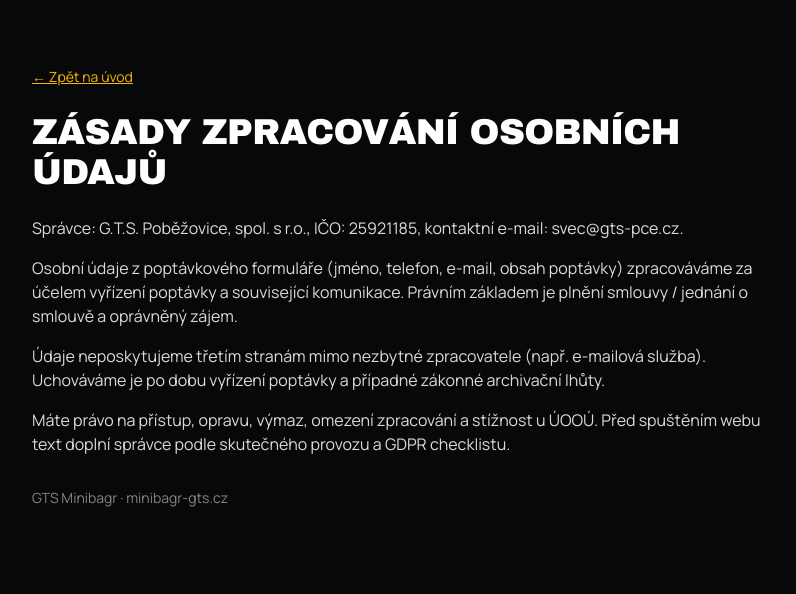
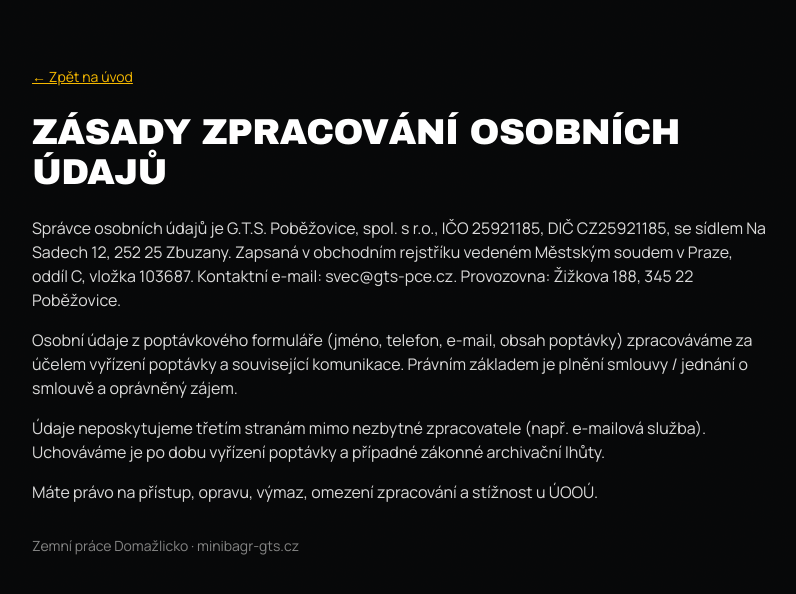
Before and after one commit to baudys/zemni-prace-pobezovice, a Next.js app: page /zasady-ochrany-osobnich-udaju in a window 1280 px wide. Shown: the top 594 px of the page, without its empty margins (240-1036 px from the left). Built offline with nearby package versions, Linux system fonts and the light colour scheme; no server answers.

Commit message:
✍️ content: fill legal placeholders with ARES and Zbyněk data

```diff
--- a/app/zasady-ochrany-osobnich-udaju/page.tsx
+++ b/app/zasady-ochrany-osobnich-udaju/page.tsx
@@ -18,9 +18,11 @@ export default function PrivacyPage() {
         Zásady zpracování osobních údajů
       </h1>
       <p className="mt-6">
-        Správce: <Placeholder value={site.operator} />, IČO:{" "}
-        <Placeholder value={site.ico} />, kontaktní e-mail:{" "}
-        <Placeholder value={site.email} />.
+        Správce osobních údajů je <Placeholder value={site.operator} />, IČO{" "}
+        <Placeholder value={site.ico} />, DIČ <Placeholder value={site.dic} />,
+        se sídlem <Placeholder value={site.hqAddress} />. {site.registry}{" "}
+        Kontaktní e-mail: <Placeholder value={site.email} />. Provozovna:{" "}
+        <Placeholder value={site.address} />.
       </p>
       <p className="mt-4">
         Osobní údaje z poptávkového formuláře (jméno, telefon, e-mail, obsah
@@ -35,8 +37,7 @@ export default function PrivacyPage() {
       </p>
       <p className="mt-4">
         Máte právo na přístup, opravu, výmaz, omezení zpracování a stížnost u
-        ÚOOÚ. Před spuštěním webu text doplní správce podle skutečného provozu a
-        GDPR checklistu.
+        ÚOOÚ.
       </p>
       <p className="mt-8 text-sm text-white/50">
         {unwrap(site.name)} · {unwrap(site.domain)}
--- a/components/sections/Contact.tsx
+++ b/components/sections/Contact.tsx
@@ -191,7 +191,7 @@ export function Contact() {
             </div>
             <div>
               <dt className="font-mono text-[11px] uppercase tracking-[0.22em] text-white/60">
-                Adresa
+                Provozovna
               </dt>
               <dd>
                 <Placeholder value={site.address} />
--- a/components/sections/Footer.tsx
+++ b/components/sections/Footer.tsx
@@ -17,8 +17,14 @@ export function Footer() {
             height={52}
             className="h-12 w-auto"
           />
-          <p className="mt-5 text-sm leading-relaxed text-white/55">
+          <p className="mt-5 text-sm leading-relaxed text-white/70">
             Provozuje <Placeholder value={site.operator} />
+          </p>
+          <p className="mt-2 text-sm leading-relaxed text-white/70">
+            Sídlo: <Placeholder value={site.hqAddress} />
+          </p>
+          <p className="mt-2 text-sm leading-relaxed text-white/70">
+            {site.registry}
           </p>
           <p className="mt-2 font-mono text-[11px] text-white/60">
             IČO: <Placeholder value={site.ico} /> · DIČ:{" "}
@@ -60,8 +66,8 @@ export function Footer() {
                 <Placeholder value={site.email} />
               </a>
             </li>
-            <li className="pt-2 text-white/55">
-              <Placeholder value={site.address} />
+            <li className="pt-2 text-white/70">
+              Provozovna: <Placeholder value={site.address} />
             </li>
             <li className="text-white/45">
               <Placeholder value={site.openingHours} />
--- a/content/site.ts
+++ b/content/site.ts
@@ -40,7 +40,7 @@ export function collectExamplePaths(
 }
 
 export const site = {
-  name: ex("GTS Minibagr"),
+  name: "Zemní práce Domažlicko",
   domain: ex("minibagr-gts.cz"),
   operator: "G.T.S. Poběžovice, spol. s r.o.",
   ico: "25921185",
@@ -49,8 +49,12 @@ export const site = {
   phoneHref: "tel:+420724518782",
   email: "svec@gts-pce.cz",
   emailHref: "mailto:svec@gts-pce.cz",
+  /** Provozovna (Kontakt, JSON-LD). Sídlo je `hqAddress`. */
   address: "Žižkova 188, 345 22 Poběžovice",
+  /** Sídlo dle ARES; zápis v OR ještě ověřit se Zbyňkem. */
   hqAddress: "Na Sadech 12, 252 25 Zbuzany",
+  registry:
+    "Zapsaná v obchodním rejstříku vedeném Městským soudem v Praze, oddíl C, vložka 103687.",
   openingHours: "Po–Čt 7:00–16:30, Pá 7:00–11:00",
   companyUrl: "https://www.gts-pobezovice.cz",
   contactPerson: "Zbyněk Švec",
@@ -335,7 +339,7 @@ export const site = {
     },
     {
       q: "Jak se platí?",
-      a: ex("Převodem na fakturu po dokončení, příp. [hotově/kartou – doplnit]."),
+      a: "Převodem na fakturu po dokončení.",
     },
   ],
   inquiryTypes: [
@@ -346,7 +350,7 @@ export const site = {
     { value: "jine", label: "Jiné" },
   ],
   meta: {
-    title: "Pronájem minibagru s obsluhou | Domažlicko | GTS Minibagr",
+    title: "Pronájem minibagru s obsluhou | Zemní práce Domažlicko",
     description:
       "Pronájem minibagru Komatsu PC38MR s obsluhou a dopravou. Zemní práce, terénní úpravy a odvoz suti na Domažlicku do 50 km od Poběžovic.",
   },
--- a/lib/jsonld.ts
+++ b/lib/jsonld.ts
@@ -14,6 +14,7 @@ export function localBusinessJsonLd() {
     image: `${origin}/opengraph-image`,
     address: {
       "@type": "PostalAddress",
+      // Provozovna v Poběžovicích; sídlo (Zbuzany) je jen v patičce a zásadách.
       streetAddress: "Žižkova 188",
       addressLocality: "Poběžovice",
       postalCode: "345 22",
```
